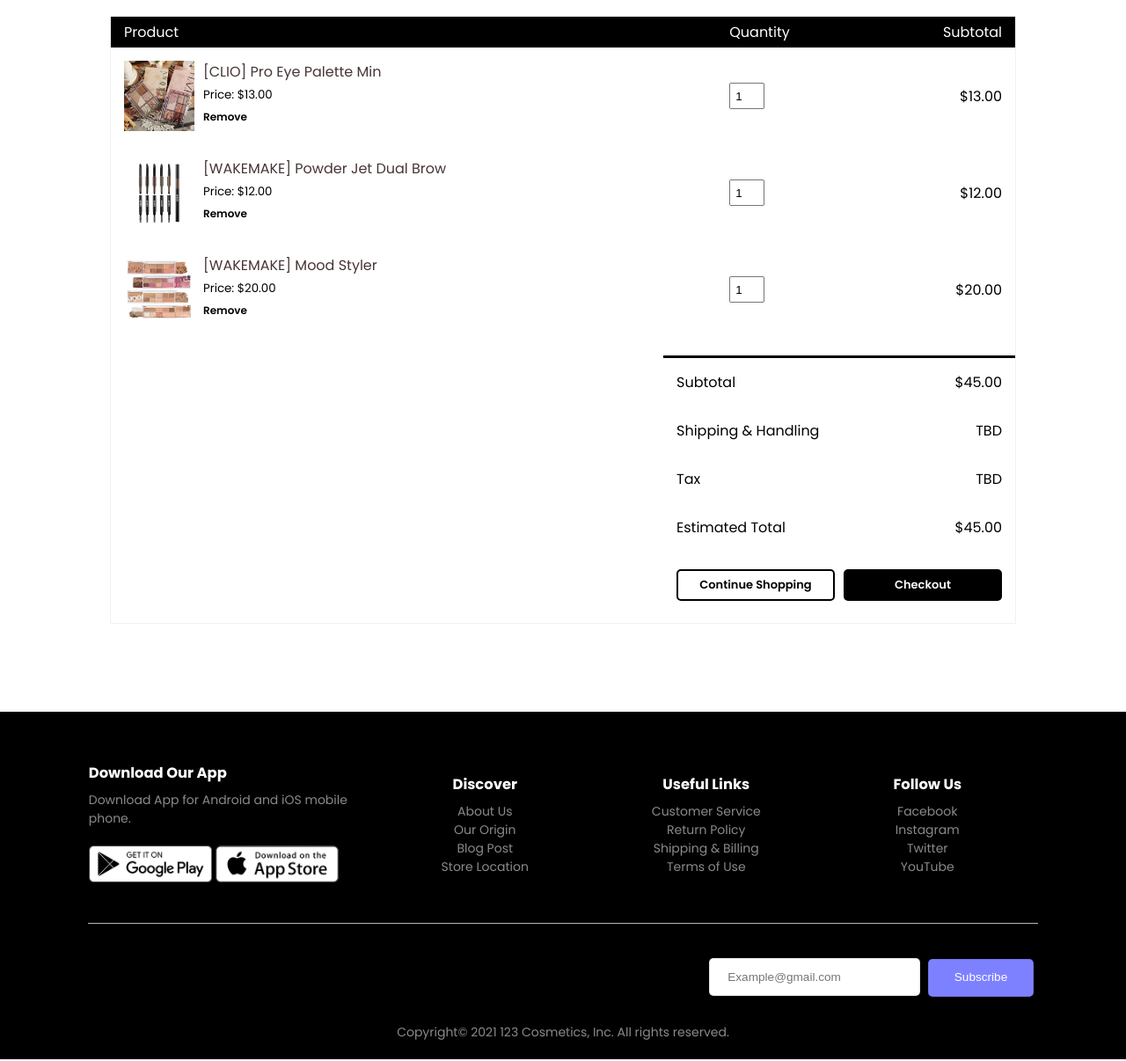
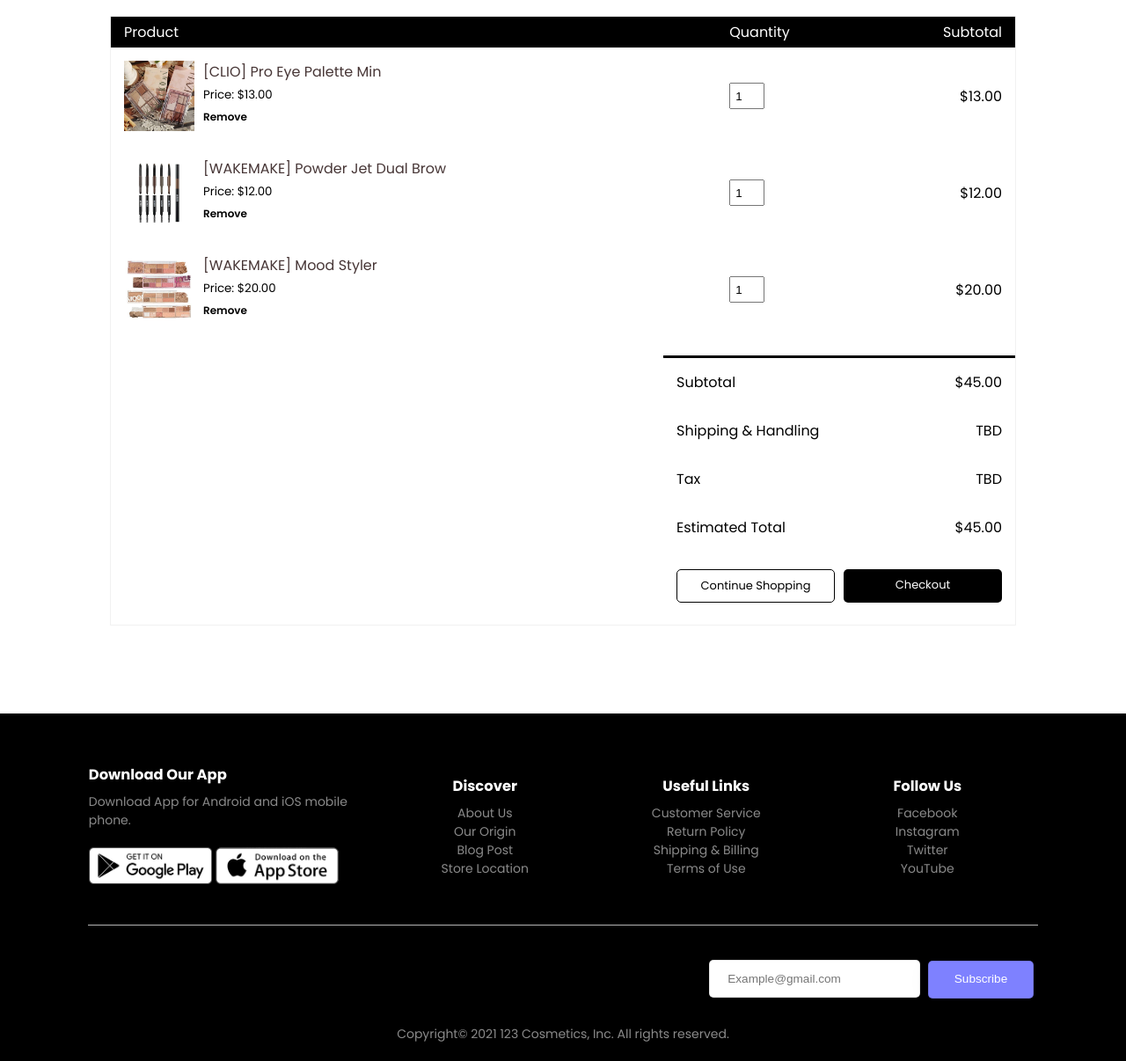
Before and after one commit to designerlinak/SMC_WebDesign3, a PHP site: page /pages/cart.html in a window 1280 px wide. Shown: the part 247-1453 px from the top of the page at 88% size. Run offline with PHP 8.4, Linux system fonts and the light colour scheme; some libraries are stand-ins or nearby versions.

Commit message:
Update on final

```diff
--- a/week15:final/css/style.css
+++ b/week15:final/css/style.css
@@ -1507,27 +1507,34 @@ th:last-child {
     text-align: right;
 }
 
-.cart-btn {
+.cart-container .cart-btn {
     text-align: right;
     margin: 20px 0px 20px;
     justify-content: flex-end;
     display: flex;
 }
 
+.cart-container .cart-btn a {
+    font-size: 13px;
+    font-weight: 400;
+}
+
 .cart-container #continue-btn-1 {
     display: block;
-    border: 2px solid #000;
+    border: 1px solid transparent;
     color: #000;
-    padding: 6px 10px;
+    padding: 8px 10px;
     margin: 0px 10px 5px 15px;
     border-radius: 5px;
     width: 180px;
     text-align: center;
     text-decoration: none;
+    background: transparent;
+    border-color: #000;
 }
 
 .cart-container #continue-btn-1:hover {
-    border: 2px solid #7e81ff !important;
+    border: 1px solid #7e81ff !important;
     color: #7e81ff !important;
 }
 
@@ -1641,6 +1648,12 @@ th:last-child {
     border-radius: .3rem;
     margin-right: 10px;
     margin-top: 0px;
+}
+
+.btn-dark {
+    color: #fff;
+    background-color: #000 !important;
+    border-color: #000 !important;
 }
 
 .btn-dark:hover {
```
